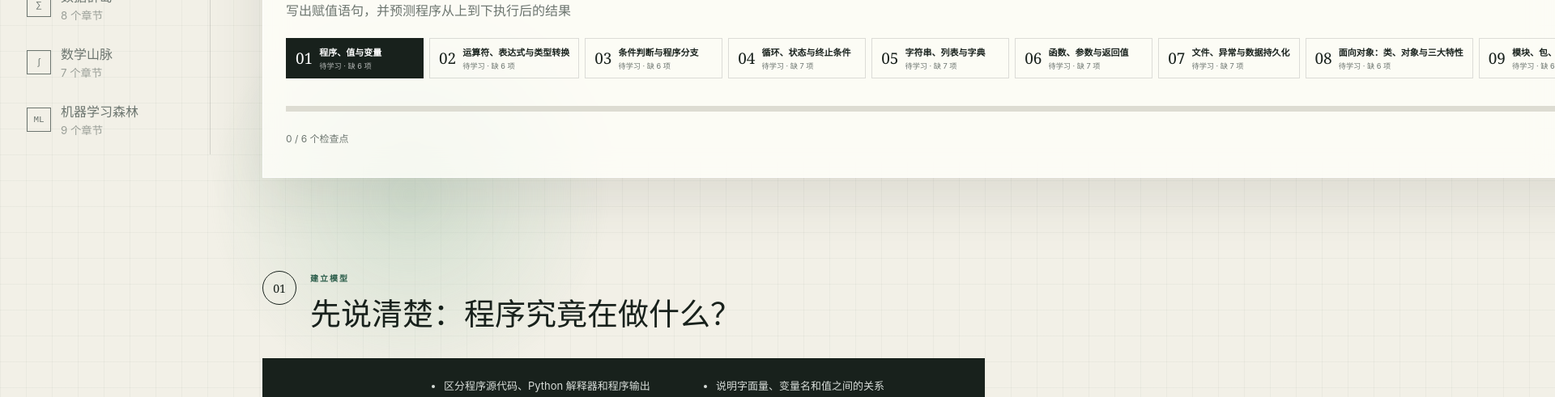
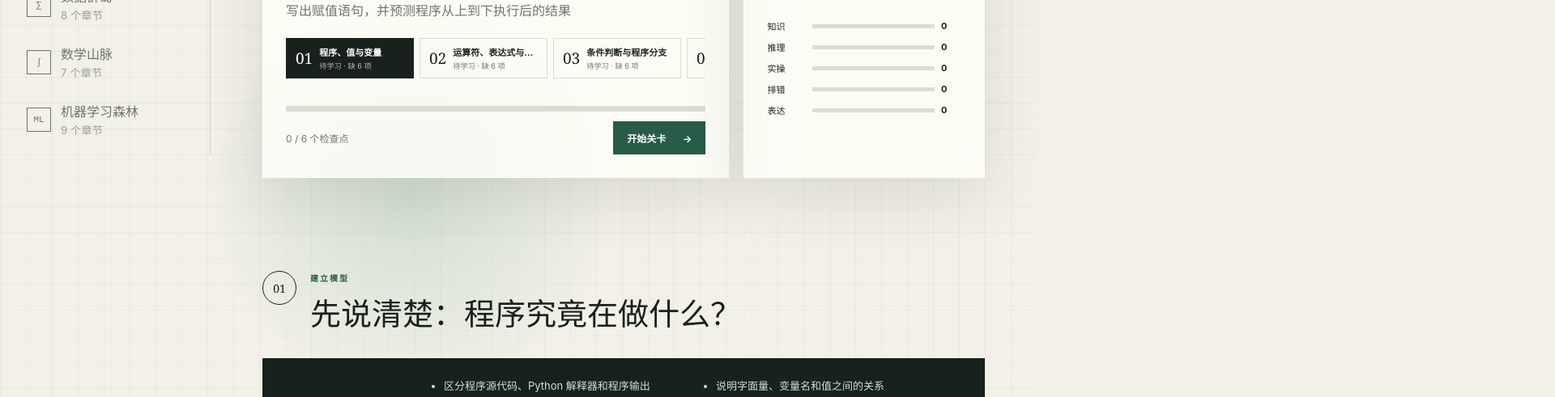
Before and after one commit to ma-yuaner/learn_bot, a website with bundled scripts: page index.html in a window 1280 px wide. Shown: the part 609-1100 px from the top of the page at 81% size, 1920 px wide, since content can reach past the window. Built offline with nearby package versions, Linux system fonts and the light colour scheme.

Commit message:
fix: contain lesson switcher width

```diff
--- a/styles.css
+++ b/styles.css
@@ -74,18 +74,21 @@ button { cursor: pointer; }
 .compass i { width: 40px; height: 70px; background: linear-gradient(155deg, var(--coral) 50%, var(--green) 50%); clip-path: polygon(50% 0, 100% 100%, 50% 78%, 0 100%); transform: rotate(24deg); z-index: 2; }
 .compass b { position: absolute; font-size: 13px; bottom: 10px; }
 
-.dashboard-grid { display: grid; grid-template-columns: 1.55fr .8fr; gap: 18px; }
-.card { background: var(--card); border: 1px solid rgba(255,255,255,.8); box-shadow: var(--shadow); padding: 28px; backdrop-filter: blur(15px); }
+.dashboard-grid { display: grid; grid-template-columns: minmax(0, 1.55fr) minmax(0, .8fr); gap: 18px; }
+.card { min-width: 0; background: var(--card); border: 1px solid rgba(255,255,255,.8); box-shadow: var(--shadow); padding: 28px; backdrop-filter: blur(15px); }
 .card-head { display: flex; justify-content: space-between; color: var(--muted); font-size: 11px; }
 .tag { display: inline-block; color: var(--green); background: var(--green-soft); padding: 5px 8px; font-size: 10px; font-weight: 800; letter-spacing: .1em; }
 .tag.coral { color: #8d3925; background: #f9d9cf; }
 .card h2 { font: 34px Georgia, "Songti SC", serif; margin: 24px 0 12px; }
 .card > p { color: var(--muted); line-height: 1.7; }
-.lesson-switcher { display: flex; gap: 7px; margin-top: 20px; overflow-x: auto; padding-bottom: 6px; }
+.lesson-switcher {
+  display: flex; gap: 7px; width: 100%; min-width: 0; max-width: 100%; margin-top: 20px;
+  overflow-x: auto; overflow-y: hidden; overscroll-behavior-inline: contain; padding-bottom: 6px;
+}
 .lesson-switcher button {
   border: 1px solid var(--line); background: transparent; padding: 8px 11px; color: var(--muted);
   font-size: 11px; display: grid; grid-template-columns: auto minmax(92px, 1fr); gap: 2px 8px;
-  text-align: left; flex: 0 0 auto; min-width: 170px;
+  text-align: left; flex: 0 0 158px; width: 158px; min-width: 0;
 }
 .lesson-switcher .lesson-number { grid-row: 1 / 3; align-self: center; font: 19px Georgia, serif; color: var(--ink); }
 .lesson-switch-title { color: var(--ink); font-weight: 700; white-space: nowrap; overflow: hidden; text-overflow: ellipsis; }
@@ -268,5 +271,5 @@ button { cursor: pointer; }
   input, select, textarea { font-size: 16px; }
   .code-editor-panel textarea { min-height: 230px; font-size: 14px; }
   .lesson-switcher { overflow-x: auto; padding-bottom: 5px; }
-  .lesson-switcher button { flex: 0 0 auto; }
+  .lesson-switcher button { flex-basis: 145px; width: 145px; }
 }
```
